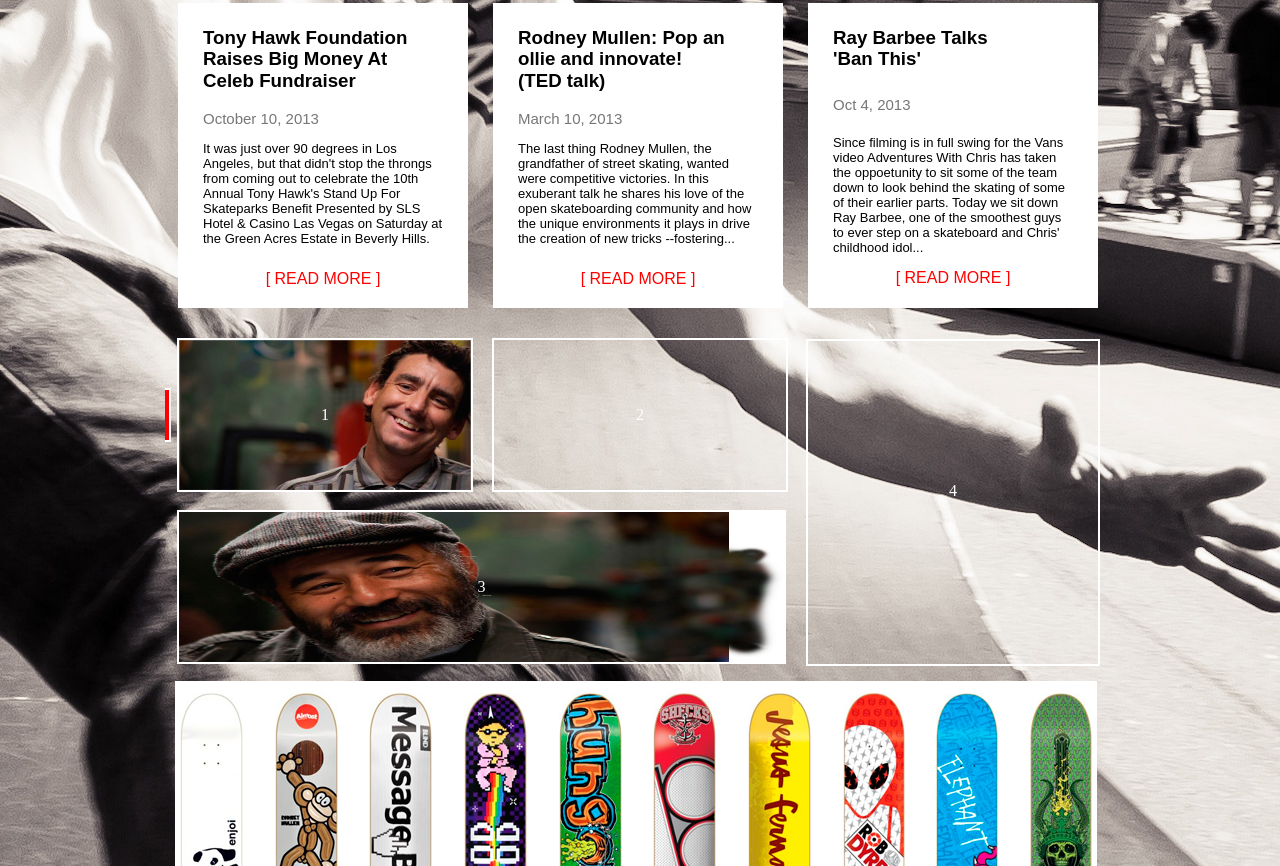
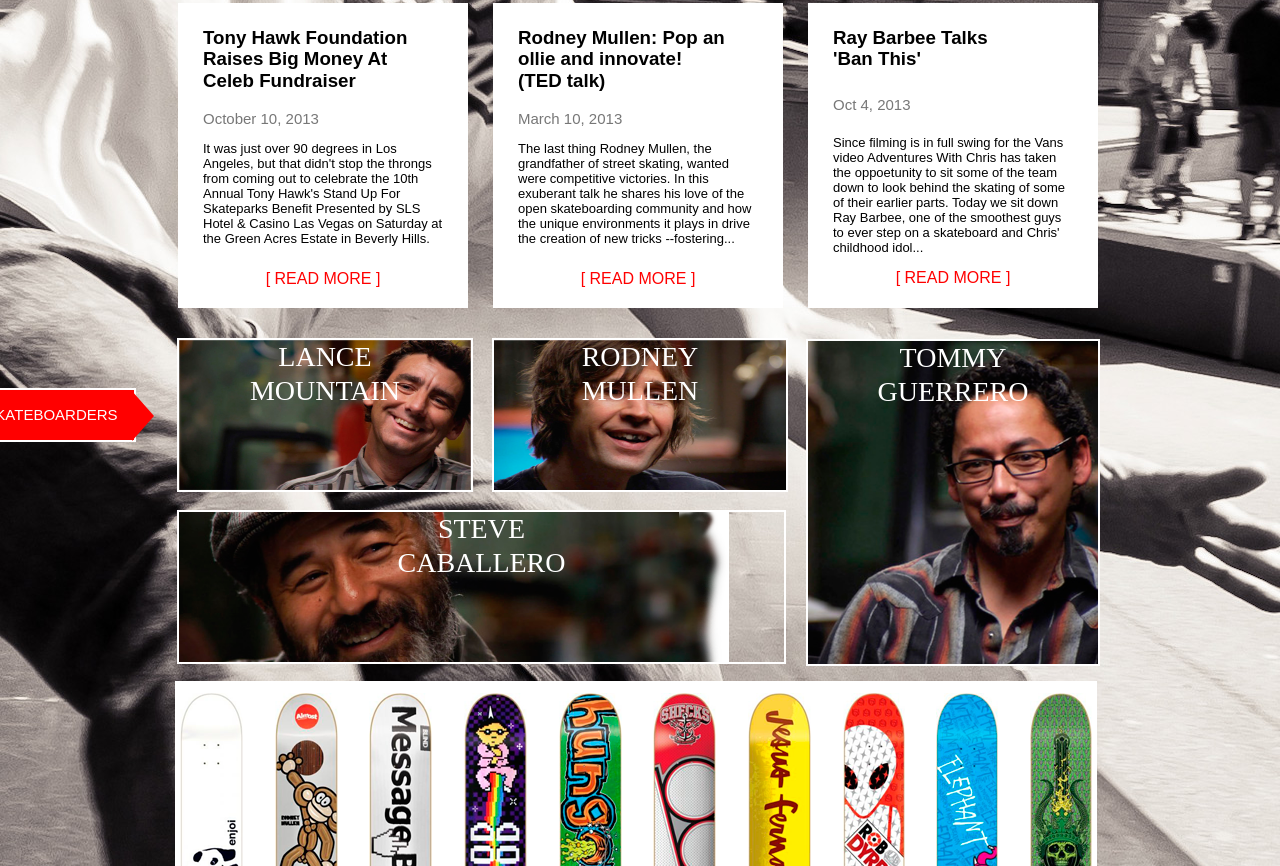
Before and after one commit to organicmechanic1/webdesignSk8tr, a plain HTML site: page page/index.html in a window 1280 px wide. Shown: the part 445-1311 px from the top of the page. Drawn offline with nearby package versions, Linux system fonts and the light colour scheme.

Commit message:
fixed Sunday version

```diff
--- a/page/index.html
+++ b/page/index.html
@@ -47,10 +47,10 @@
 			</div>
 		</div>
 		<div class="skateboarders">
-			<div>1</div>
-			<div>2</div>
-			<div>3</div>
-			<div>4</div>
+			<div>LANCE<br>MOUNTAIN</div>
+			<div>RODNEY<br>MULLEN</div>
+			<div>STEVE<br>CABALLERO</div>
+			<div>TOMMY<br>GUERRERO</div>
 			<div class="arrow">SKATEBOARDERS</div>
 		</div>
 		<div class="sk8pics">
--- a/page/style.css
+++ b/page/style.css
@@ -14,7 +14,6 @@ header div:nth-child(1) {
 }
 
 #container {
-	overflow: auto;
 	width:930px;
 	padding:10px;
 	margin:auto;
@@ -100,9 +99,11 @@ footer {
 .skateboarders div {
 	/*background: black;*/
 	color:white;
+	font-size: 28px;
+	font-style: sans-serif;
 	width:292px;
 	height:150px;
-	line-height:150px;
+	line-height: 1.2;
 	text-align:center;
 	float:left;
 	border:2px solid white;
@@ -117,10 +118,11 @@ footer {
 	background-size: 292px 150px;
 }
 
-.skateborders div:nth-child(2){
+.skateboarders div:nth-child(2){
 	background-image:url("../images/sk8er-3.png");
 	background-repeat: no-repeat;
-	background-size: 292px 150px;
+	background-size: 340px 160px;
+	background-position: 0px 0px;
 
 
 }
@@ -128,7 +130,8 @@ footer {
 .skateboarders div:nth-child(3) {
 	background-image: url("../images/sk8er-1.png");
 	background-repeat: no-repeat;
-	background-size: 605px 150px;
+	background-position: 0px -70px;
+	background-size: 550px 275px;
 	clear:left;
 	width:605px;
 	height: 150px;
@@ -137,11 +140,13 @@ footer {
 }
 
 .skateboarders div:nth-child(4) {
-	background-image: url("..images/sk8er-2.png");
+	background-image: url("../images/sk8er-2.png");
 	background-repeat: no-repeat;
+	background-size: 620px 340px;
+	background-position: -250px 0px;
 	width: 290px;
 	height: 323px;
-	line-height: 300px;
+	line-height: 1.2;
 	margin-top: -168px;
 	margin-right: 0px;
 	margin-left: 20px;
@@ -151,12 +156,27 @@ footer {
 
 .skateboarders .arrow {
 	position:absolute;
-	width:200px;
+	width:165px;
 	height:50px;
+	font-family: sans-serif;
 	line-height:50px;
+	font-size: 15px;
 	top:50px;
 	left:-210px;
 	background-color: red;
+}
+.skateboarders .arrow:after {
+	content: "";
+	display: block;
+	clear: both;
+	width: 0;
+	height: 0;
+	border-style: solid;
+	border-width: 25px 0 25px 22px;
+	border-color: transparent transparent transparent #ff0000;
+	top: 1px;
+	left: 163px;
+	position: absolute;
 }
 
 
```
